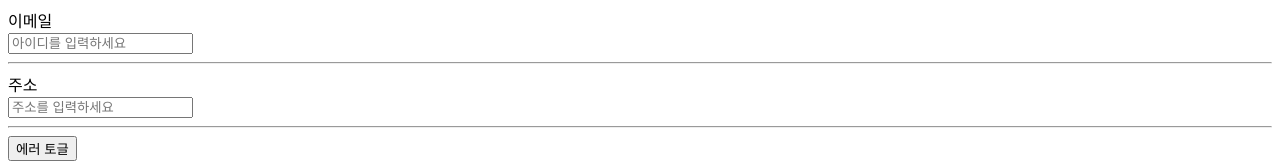
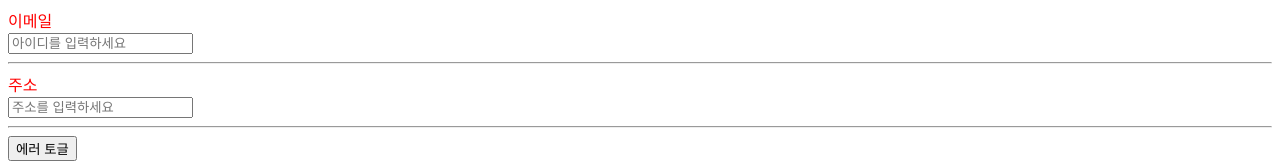
Before and after one commit to inkweon7269/vitest-example, a Next.js app: page / in a window 1280 px wide. Shown: the top 163 px of the page. Built offline with nearby package versions, Linux system fonts and the light colour scheme.

Commit message:
라벨 색상 변경

```diff
--- a/src/components/atoms/Label.tsx
+++ b/src/components/atoms/Label.tsx
@@ -4,7 +4,11 @@ export interface ILabelProps {
 }
 
 const Label = ({ children, htmlFor }: ILabelProps) => {
-  return <label htmlFor={htmlFor}>{children}</label>;
+  return (
+    <label htmlFor={htmlFor} style={{ color: "red" }}>
+      {children}
+    </label>
+  );
 };
 
 export default Label;
```
